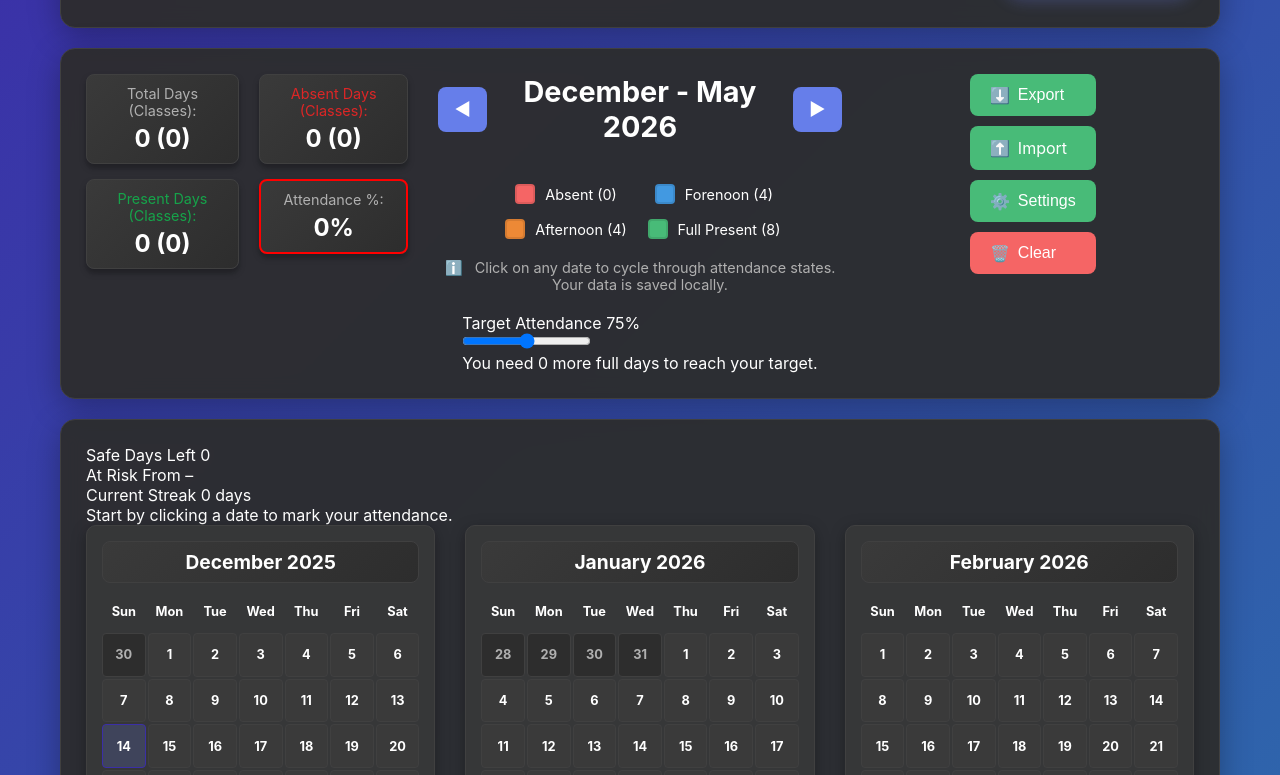
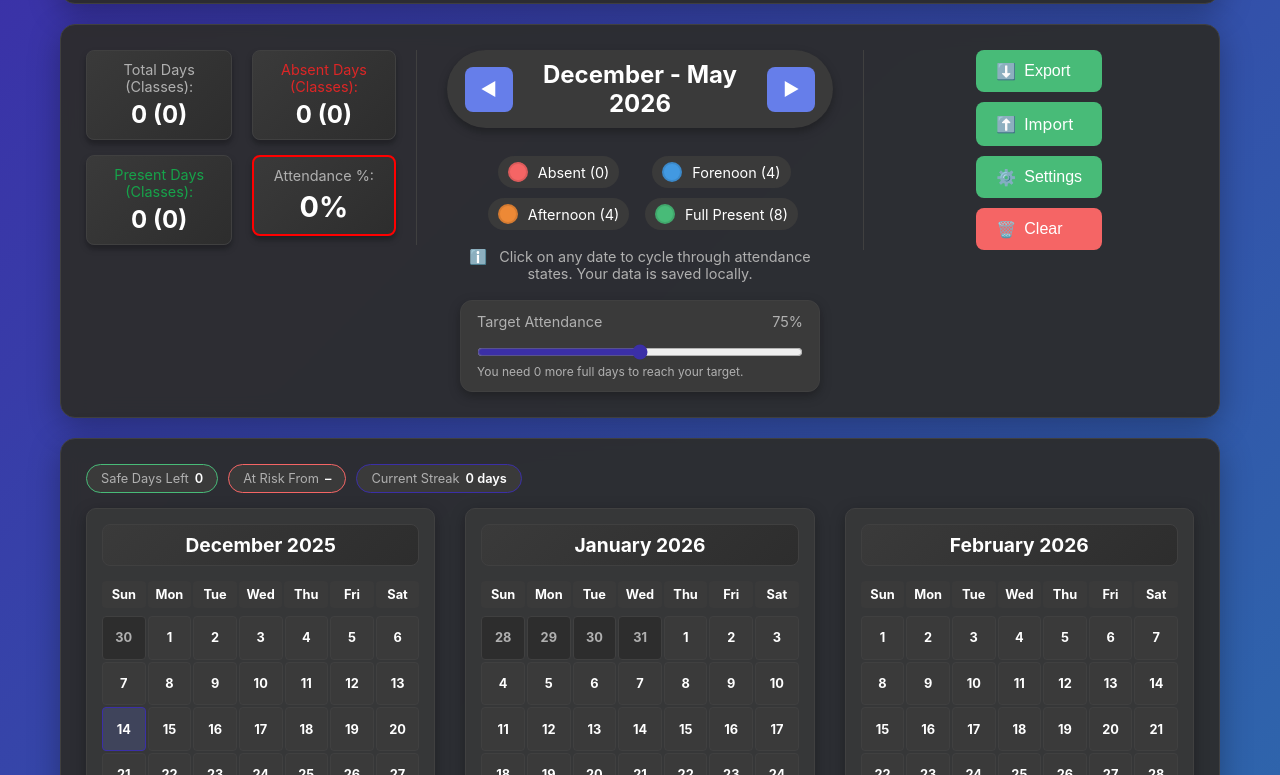
Before and after one commit to Mini-Project-abes/attendance-tracker, a plain HTML site: page index.html in a window 1280 px wide. Shown: the part 135-910 px from the top of the page. Drawn offline with Linux system fonts and the light colour scheme; a web font is replaced by a local one.

Commit message:
Enhance styles for subject management and layout
Added new styles for subject management and improved existing styles.

```diff
--- a/style.css
+++ b/style.css
@@ -5,7 +5,6 @@
 }
 
 :root {
-  /* Dark theme (default) */
   --bg-primary: #1a1a1a;
   --bg-secondary: #2d2d2d;
   --bg-tertiary: #3a3a3a;
@@ -19,6 +18,7 @@
   --warning-color: #ed8936;
   --danger-color: #f56565;
   --info-color: #4299e1;
+  scroll-behavior: smooth;
 }
 
 body {
@@ -54,7 +54,7 @@ header {
   display: flex;
   justify-content: space-between;
   align-items: center;
-  margin-bottom: 20px;
+  margin-bottom: 10px;
   flex-wrap: wrap;
   gap: 20px;
 }
@@ -68,6 +68,28 @@ header h1 {
 header h1 i {
   color: var(--accent-color);
   margin-right: 10px;
+}
+
+.subtitle {
+  font-size: 0.95rem;
+  color: var(--text-secondary);
+  margin-top: 4px;
+}
+
+.header-right {
+  display: flex;
+  align-items: center;
+  gap: 12px;
+}
+
+.subject-select select {
+  background: var(--bg-tertiary);
+  color: var(--text-primary);
+  border-radius: 999px;
+  border: 1px solid var(--border-color);
+  padding: 8px 12px;
+  font-size: 0.9rem;
+  outline: none;
 }
 
 .profile-chip {
@@ -99,11 +121,6 @@ header h1 i {
 .profile-chip span {
   font-weight: 600;
   font-size: 1rem;
-}
-
-.profile-chip .fa-edit {
-  font-size: 0.9rem;
-  opacity: 0.8;
 }
 
 .stats {
@@ -146,7 +163,11 @@ header h1 i {
   color: var(--text-primary);
 }
 
-/* Color styling for specific stat items */
+.attendance-percentage-stat span:last-child {
+  font-size: 1.8rem;
+}
+
+/* color focus */
 .absent-days-stat .stat-label {
   color: #dc2626 !important;
 }
@@ -181,13 +202,15 @@ header h1 i {
   justify-content: center;
   align-items: center;
   flex: 0.8;
+  border-right: 1px solid var(--border-color);
+  padding-right: 20px;
 }
 
 .center-section {
   display: flex;
   flex-direction: column;
   align-items: center;
-  gap: 20px;
+  gap: 18px;
   flex: 1;
 }
 
@@ -196,14 +219,20 @@ header h1 i {
   justify-content: center;
   align-items: center;
   flex: 0.8;
+  border-left: 1px solid var(--border-color);
+  padding-left: 20px;
 }
 
 .month-navigation {
   display: flex;
   align-items: center;
   justify-content: center;
-  margin-bottom: 20px;
+  margin-bottom: 10px;
   gap: 20px;
+  background: var(--bg-tertiary);
+  padding: 10px 18px;
+  border-radius: 999px;
+  box-shadow: 0 4px 10px var(--shadow-color);
 }
 
 .nav-btn {
@@ -222,8 +251,16 @@ header h1 i {
   transform: translateY(-2px);
 }
 
+.nav-btn:focus-visible,
+.control-btn:focus-visible,
+.theme-btn:focus-visible,
+.close-btn:focus-visible {
+  outline: 2px solid var(--accent-color);
+  outline-offset: 2px;
+}
+
 #currentMonth {
-  font-size: 1.8rem;
+  font-size: 1.5rem;
   color: var(--text-primary);
   min-width: 200px;
   text-align: center;
@@ -265,7 +302,7 @@ header h1 i {
 .legend {
   display: grid;
   grid-template-columns: repeat(2, 1fr);
-  gap: 15px;
+  gap: 10px;
   justify-items: center;
 }
 
@@ -275,12 +312,15 @@ header h1 i {
   gap: 10px;
   font-size: 0.9rem;
   color: var(--text-primary);
+  background: var(--bg-tertiary);
+  padding: 6px 10px;
+  border-radius: 999px;
 }
 
 .legend-color {
   width: 20px;
   height: 20px;
-  border-radius: 4px;
+  border-radius: 999px;
   border: 2px solid rgba(0, 0, 0, 0.1);
 }
 
@@ -310,6 +350,50 @@ header h1 i {
   border: 1px solid var(--border-color);
 }
 
+.summary-chips {
+  display: flex;
+  flex-wrap: wrap;
+  gap: 10px;
+  margin-bottom: 15px;
+}
+
+.chip {
+  background: var(--bg-tertiary);
+  border-radius: 999px;
+  padding: 6px 14px;
+  font-size: 0.8rem;
+  color: var(--text-secondary);
+  border: 1px solid var(--border-color);
+  display: flex;
+  align-items: center;
+  gap: 6px;
+}
+
+.chip span {
+  font-weight: 600;
+  color: var(--text-primary);
+}
+
+.chip-safe {
+  border-color: var(--success-color);
+}
+
+.chip-risk {
+  border-color: var(--danger-color);
+}
+
+.chip-streak {
+  border-color: var(--accent-color);
+}
+
+.empty-state {
+  margin-bottom: 15px;
+  font-size: 0.9rem;
+  color: var(--text-secondary);
+  text-align: center;
+  display: none;
+}
+
 .six-months-grid {
   display: grid;
   grid-template-columns: repeat(3, 1fr);
@@ -322,6 +406,16 @@ header h1 i {
   padding: 15px;
   box-shadow: 0 4px 15px var(--shadow-color);
   border: 1px solid var(--border-color);
+  transition: all 0.2s ease;
+}
+
+.month-calendar:hover {
+  transform: translateY(-2px);
+  box-shadow: 0 8px 20px var(--shadow-color);
+}
+
+.month-calendar.current-range-month {
+  border-color: var(--accent-color);
 }
 
 .month-title {
@@ -353,6 +447,8 @@ header h1 i {
   color: var(--text-primary);
   padding: 6px;
   font-size: 0.8rem;
+  background: var(--bg-tertiary);
+  border-radius: 4px;
 }
 
 .calendar-grid {
@@ -385,6 +481,7 @@ header h1 i {
 .calendar-day.other-month {
   color: var(--text-secondary);
   background: var(--bg-secondary);
+  cursor: default;
 }
 
 .calendar-day.today {
@@ -440,123 +537,36 @@ header h1 i {
   margin-right: 8px;
 }
 
-/* Responsive Design */
-@media (max-width: 768px) {
-  .container {
-    padding: 10px;
+/* Target attendance */
+.target-attendance {
+  width: 100%;
+  max-width: 360px;
+  background: var(--bg-tertiary);
+  border-radius: 12px;
+  padding: 12px 16px;
+  border: 1px solid var(--border-color);
+  box-shadow: 0 4px 12px var(--shadow-color);
 }
 
-  .header-top {
-    flex-direction: column;
-    text-align: center;
+.target-header {
+  display: flex;
+  justify-content: space-between;
+  align-items: center;
+  margin-bottom: 8px;
+  font-size: 0.9rem;
+  color: var(--text-secondary);
 }
 
-  header h1 {
-    font-size: 2rem;
+#targetSlider {
+  width: 100%;
+  margin: 6px 0 4px;
+  accent-color: var(--accent-color);
 }
 
-  .info-block {
-    flex-direction: column;
-    gap: 20px;
-  }
-
-  .stats {
-    flex-direction: row;
-    gap: 10px;
-  }
-
-  .data-controls {
-    flex-direction: row !important;
-    justify-content: center;
-    align-items: center;
-    gap: 10px;
-    flex-wrap: wrap;
-    width: 100%;
-  }
-
-  .stat-item {
-    min-width: 100px;
-  }
-
-  .month-navigation {
-    flex-direction: row !important;
-    justify-content: center;
-    align-items: center;
-    gap: 10px;
-    margin-bottom: 10px;
-    width: 100%;
-  }
-
-  .month-navigation h2 {
-    flex: 1;
-    text-align: center;
-    font-size: 1.1rem;
-    margin: 0 5px;
-  }
-
-  .legend {
-    grid-template-columns: 1fr;
-    gap: 10px;
-  }
-
-  .six-months-container {
-    padding: 15px;
-  }
-
-  .six-months-grid {
-    grid-template-columns: 1fr !important;
-    gap: 15px;
-  }
-
-  .calendar-day {
-    font-size: 0.7rem;
-  }
-
-  .stats-section,
-  .controls-section {
-    justify-content: center;
-    align-items: center;
-    text-align: center;
-    width: 100%;
-  }
-  .stats {
-    flex-direction: column;
-    align-items: center;
-  }
-
-  .stats-column {
-    flex-direction: row;
-    gap: 10px;
-  }
-  .data-controls {
-    align-items: center;
-  }
-}
-
-@media (max-width: 480px) {
-  header h1 {
-    font-size: 1.5rem;
-  }
-
-  #currentSixMonths {
-    font-size: 1.4rem;
-  }
-
-  .six-months-grid {
-    grid-template-columns: 1fr;
-    gap: 15px;
-  }
-
-  .calendar-day {
-    font-size: 0.6rem;
-  }
-
-  .calendar-day::after {
-    font-size: 0.4rem;
-  }
-  .month-navigation h2 {
-    font-size: 1rem;
-  }
+.target-hint {
+  font-size: 0.75rem;
+  color: var(--text-secondary);
+  margin: 0;
 }
 
 /* Modal Styles */
@@ -683,346 +693,231 @@ header h1 i {
   background: rgba(102, 126, 234, 0.2);
 }
 
-/* Theme Variations */
-body[data-theme="light"] {
-  --bg-primary: #ffffff;
-  --bg-secondary: #f8f9fa;
-  --bg-tertiary: #e9ecef;
-  --text-primary: #212529;
-  --text-secondary: #6c757d;
-  --accent-color: #007bff;
-  --accent-secondary: #0056b3;
-  --border-color: #dee2e6;
-  --shadow-color: rgba(0, 0, 0, 0.1);
-  --success-color: #28a745;
-  --warning-color: #ffc107;
-  --danger-color: #dc3545;
-  --info-color: #17a2b8;
+.clear-actions {
+  display: flex;
+  flex-wrap: wrap;
+  gap: 10px;
+  margin-top: 10px;
 }
 
-body[data-theme="blue"] {
-  --bg-primary: #1e3a8a;
-  --bg-secondary: #1e40af;
-  --bg-tertiary: #3b82f6;
-  --text-primary: #ffffff;
-  --text-secondary: #bfdbfe;
-  --accent-color: #60a5fa;
-  --accent-secondary: #3b82f6;
-  --border-color: #1d4ed8;
-  --shadow-color: rgba(0, 0, 0, 0.3);
+/* Theme variations (same as before, truncated for brevity in your file) */
+/* Keep all your existing body[data-theme="..."] blocks exactly as you had them */
+
+/* Responsive Design */
+@media (max-width: 768px) {
+  .container {
+    padding: 10px;
   }
 
-body[data-theme="green"] {
-  --bg-primary: #064e3b;
-  --bg-secondary: #065f46;
-  --bg-tertiary: #047857;
-  --text-primary: #ffffff;
-  --text-secondary: #a7f3d0;
-  --accent-color: #10b981;
-  --accent-secondary: #059669;
-  --border-color: #065f46;
-  --shadow-color: rgba(0, 0, 0, 0.3);
+  .header-top {
+    flex-direction: column;
+    text-align: center;
   }
 
-body[data-theme="fire"] {
-  --bg-primary: #7c2d12;
-  --bg-secondary: #991b1b;
-  --bg-tertiary: #dc2626;
-  --text-primary: #ffffff;
-  --text-secondary: #fecaca;
-  --accent-color: #f97316;
-  --accent-secondary: #ea580c;
-  --border-color: #991b1b;
-  --shadow-color: rgba(0, 0, 0, 0.3);
+  header h1 {
+    font-size: 2rem;
   }
 
-body[data-theme="ocean"] {
-  --bg-primary: #0c4a6e;
-  --bg-secondary: #0369a1;
-  --bg-tertiary: #0891b2;
-  --text-primary: #ffffff;
-  --text-secondary: #bae6fd;
-  --accent-color: #06b6d4;
-  --accent-secondary: #0891b2;
-  --border-color: #0c4a6e;
-  --shadow-color: rgba(0, 0, 0, 0.3);
+  .header-right {
+    justify-content: center;
   }
 
-body[data-theme="purple"] {
-  --bg-primary: #581c87;
-  --bg-secondary: #7c3aed;
-  --bg-tertiary: #a855f7;
-  --text-primary: #ffffff;
-  --text-secondary: #e9d5ff;
-  --accent-color: #c084fc;
-  --accent-secondary: #a855f7;
-  --border-color: #581c87;
-  --shadow-color: rgba(0, 0, 0, 0.3);
+  .info-block {
+    flex-direction: column;
+    gap: 20px;
   }
 
-body[data-theme="orange"] {
-  --bg-primary: #9a3412;
-  --bg-secondary: #c2410c;
-  --bg-tertiary: #ea580c;
-  --text-primary: #ffffff;
-  --text-secondary: #fed7aa;
-  --accent-color: #fb923c;
-  --accent-secondary: #f97316;
-  --border-color: #9a3412;
-  --shadow-color: rgba(0, 0, 0, 0.3);
+  .stats-section,
+  .controls-section {
+    border: none;
+    padding: 0;
   }
 
-body[data-theme="pink"] {
-  --bg-primary: #831843;
-  --bg-secondary: #be185d;
-  --bg-tertiary: #ec4899;
-  --text-primary: #ffffff;
-  --text-secondary: #fce7f3;
-  --accent-color: #f472b6;
-  --accent-secondary: #ec4899;
-  --border-color: #831843;
-  --shadow-color: rgba(0, 0, 0, 0.3);
+  .stats {
+    flex-direction: column;
+    align-items: center;
   }
 
-body[data-theme="gold"] {
-  --bg-primary: #92400e;
-  --bg-secondary: #b45309;
-  --bg-tertiary: #d97706;
-  --text-primary: #ffffff;
-  --text-secondary: #fef3c7;
-  --accent-color: #fbbf24;
-  --accent-secondary: #f59e0b;
-  --border-color: #92400e;
-  --shadow-color: rgba(0, 0, 0, 0.3);
+  .stats-column {
+    flex-direction: row;
+    gap: 10px;
   }
 
-body[data-theme="coffee"] {
-  --bg-primary: #451a03;
-  --bg-secondary: #78350f;
-  --bg-tertiary: #92400e;
-  --text-primary: #ffffff;
-  --text-secondary: #fef3c7;
-  --accent-color: #d97706;
-  --accent-secondary: #b45309;
-  --border-color: #451a03;
-  --shadow-color: rgba(0, 0, 0, 0.3);
+  .data-controls {
+    flex-direction: row !important;
+    justify-content: center;
+    align-items: center;
+    gap: 10px;
+    flex-wrap: wrap;
+    width: 100%;
   }
 
-body[data-theme="forest"] {
-  --bg-primary: #14532d;
-  --bg-secondary: #166534;
-  --bg-tertiary: #16a34a;
-  --text-primary: #ffffff;
-  --text-secondary: #bbf7d0;
-  --accent-color: #4ade80;
-  --accent-secondary: #22c55e;
-  --border-color: #14532d;
-  --shadow-color: rgba(0, 0, 0, 0.3);
+  .stat-item {
+    min-width: 100px;
   }
 
-body[data-theme="sunset"] {
-  --bg-primary: #7c2d12;
-  --bg-secondary: #c2410c;
-  --bg-tertiary: #ea580c;
-  --text-primary: #ffffff;
-  --text-secondary: #fed7aa;
-  --accent-color: #fb923c;
-  --accent-secondary: #f97316;
-  --border-color: #7c2d12;
-  --shadow-color: rgba(0, 0, 0, 0.3);
+  .month-navigation {
+    flex-direction: row !important;
+    justify-content: center;
+    align-items: center;
+    gap: 10px;
+    margin-bottom: 10px;
+    width: 100%;
   }
 
-body[data-theme="night"] {
-  --bg-primary: #0f172a;
-  --bg-secondary: #1e293b;
-  --bg-tertiary: #334155;
-  --text-primary: #ffffff;
-  --text-secondary: #cbd5e1;
-  --accent-color: #64748b;
-  --accent-secondary: #475569;
-  --border-color: #1e293b;
-  --shadow-color: rgba(0, 0, 0, 0.3);
+  .month-navigation h2 {
+    flex: 1;
+    text-align: center;
+    font-size: 1.1rem;
+    margin: 0 5px;
   }
 
-body[data-theme="rainbow"] {
-  --bg-primary: #581c87;
-  --bg-secondary: #7c3aed;
-  --bg-tertiary: #a855f7;
-  --text-primary: #ffffff;
-  --text-secondary: #e9d5ff;
-  --accent-color: #c084fc;
-  --accent-secondary: #a855f7;
-  --border-color: #581c87;
-  --shadow-color: rgba(0, 0, 0, 0.3);
+  .legend {
+    grid-template-columns: 1fr;
+    gap: 10px;
   }
 
-body[data-theme="galaxy"] {
-  --bg-primary: #1e1b4b;
-  --bg-secondary: #312e81;
-  --bg-tertiary: #4338ca;
-  --text-primary: #ffffff;
-  --text-secondary: #c7d2fe;
-  --accent-color: #6366f1;
-  --accent-secondary: #4f46e5;
-  --border-color: #1e1b4b;
-  --shadow-color: rgba(0, 0, 0, 0.3);
+  .six-months-container {
+    padding: 15px;
   }
 
-body[data-theme="earth"] {
-  --bg-primary: #365314;
-  --bg-secondary: #4d7c0f;
-  --bg-tertiary: #65a30d;
-  --text-primary: #ffffff;
-  --text-secondary: #d9f99d;
-  --accent-color: #84cc16;
-  --accent-secondary: #65a30d;
-  --border-color: #365314;
-  --shadow-color: rgba(0, 0, 0, 0.3);
+  .six-months-grid {
+    grid-template-columns: 1fr !important;
+    gap: 15px;
   }
 
-body[data-theme="space"] {
-  --bg-primary: #0f172a;
-  --bg-secondary: #1e293b;
-  --bg-tertiary: #334155;
-  --text-primary: #ffffff;
-  --text-secondary: #cbd5e1;
-  --accent-color: #64748b;
-  --accent-secondary: #475569;
-  --border-color: #1e293b;
-  --shadow-color: rgba(0, 0, 0, 0.3);
+  .calendar-day {
+    font-size: 0.7rem;
   }
 
-body[data-theme="crystal"] {
-  --bg-primary: #0c4a6e;
-  --bg-secondary: #0369a1;
-  --bg-tertiary: #0891b2;
-  --text-primary: #ffffff;
-  --text-secondary: #bae6fd;
-  --accent-color: #06b6d4;
-  --accent-secondary: #0891b2;
-  --border-color: #0c4a6e;
-  --shadow-color: rgba(0, 0, 0, 0.3);
+  .summary-chips {
+    justify-content: center;
+  }
 }
 
-body[data-theme="aurora"] {
-  --bg-primary: #064e3b;
-  --bg-secondary: #065f46;
-  --bg-tertiary: #047857;
-  --text-primary: #ffffff;
-  --text-secondary: #a7f3d0;
-  --accent-color: #10b981;
-  --accent-secondary: #059669;
-  --border-color: #064e3b;
-  --shadow-color: rgba(0, 0, 0, 0.3);
+@media (max-width: 480px) {
+  header h1 {
+    font-size: 1.5rem;
   }
 
-body[data-theme="mountain"] {
-  --bg-primary: #374151;
-  --bg-secondary: #4b5563;
-  --bg-tertiary: #6b7280;
-  --text-primary: #ffffff;
-  --text-secondary: #d1d5db;
-  --accent-color: #9ca3af;
-  --accent-secondary: #6b7280;
-  --border-color: #374151;
-  --shadow-color: rgba(0, 0, 0, 0.3);
+  .six-months-grid {
+    grid-template-columns: 1fr;
+    gap: 15px;
   }
 
-body[data-theme="desert"] {
-  --bg-primary: #92400e;
-  --bg-secondary: #b45309;
-  --bg-tertiary: #d97706;
-  --text-primary: #ffffff;
-  --text-secondary: #fef3c7;
-  --accent-color: #fbbf24;
-  --accent-secondary: #f59e0b;
-  --border-color: #92400e;
-  --shadow-color: rgba(0, 0, 0, 0.3);
+  .calendar-day {
+    font-size: 0.6rem;
   }
 
-body[data-theme="tropical"] {
-  --bg-primary: #14532d;
-  --bg-secondary: #166534;
-  --bg-tertiary: #16a34a;
-  --text-primary: #ffffff;
-  --text-secondary: #bbf7d0;
-  --accent-color: #4ade80;
-  --accent-secondary: #22c55e;
-  --border-color: #14532d;
-  --shadow-color: rgba(0, 0, 0, 0.3);
+  .calendar-day::after {
+    font-size: 0.4rem;
   }
 
-body[data-theme="arctic"] {
-  --bg-primary: #0c4a6e;
-  --bg-secondary: #0369a1;
-  --bg-tertiary: #0891b2;
-  --text-primary: #ffffff;
-  --text-secondary: #bae6fd;
-  --accent-color: #06b6d4;
-  --accent-secondary: #0891b2;
-  --border-color: #0c4a6e;
-  --shadow-color: rgba(0, 0, 0, 0.3);
+  .month-navigation h2 {
+    font-size: 1rem;
+  }
 }
 
-body[data-theme="autumn"] {
-  --bg-primary: #7c2d12;
-  --bg-secondary: #c2410c;
-  --bg-tertiary: #ea580c;
-  --text-primary: #ffffff;
-  --text-secondary: #fed7aa;
-  --accent-color: #fb923c;
-  --accent-secondary: #f97316;
-  --border-color: #7c2d12;
-  --shadow-color: rgba(0, 0, 0, 0.3);
+/* Notification animations */
+@keyframes slideIn {
+  from {
+    transform: translateX(100%);
+    opacity: 0;
+  }
+  to {
+    transform: translateX(0);
+    opacity: 1;
+  }
 }
 
-body[data-theme="spring"] {
-  --bg-primary: #14532d;
-  --bg-secondary: #166534;
-  --bg-tertiary: #16a34a;
-  --text-primary: #ffffff;
-  --text-secondary: #bbf7d0;
-  --accent-color: #4ade80;
-  --accent-secondary: #22c55e;
-  --border-color: #14532d;
-  --shadow-color: rgba(0, 0, 0, 0.3);
+@keyframes slideOut {
+  from {
+    transform: translateX(0);
+    opacity: 1;
+  }
+  to {
+    transform: translateX(100%);
+    opacity: 0;
+  }
+}
+/* Manage Subjects Button */
+.manage-subjects-btn {
+  background: var(--accent-color);
+  color: white;
+  border: none;
+  padding: 8px 16px;
+  border-radius: 999px;
+  cursor: pointer;
+  font-size: 0.9rem;
+  transition: all 0.3s ease;
+  display: inline-flex;
+  align-items: center;
+  gap: 6px;
+  border: 1px solid var(--border-color);
 }
 
-body[data-theme="summer"] {
-  --bg-primary: #92400e;
-  --bg-secondary: #b45309;
-  --bg-tertiary: #d97706;
-  --text-primary: #ffffff;
-  --text-secondary: #fef3c7;
-  --accent-color: #fbbf24;
-  --accent-secondary: #f59e0b;
-  --border-color: #92400e;
-  --shadow-color: rgba(0, 0, 0, 0.3);
+.manage-subjects-btn:hover {
+  transform: translateY(-2px);
+  box-shadow: 0 4px 12px rgba(102, 126, 234, 0.3);
 }
 
-body[data-theme="winter"] {
-  --bg-primary: #0c4a6e;
-  --bg-secondary: #0369a1;
-  --bg-tertiary: #0891b2;
-  --text-primary: #ffffff;
-  --text-secondary: #bae6fd;
-  --accent-color: #06b6d4;
-  --accent-secondary: #0891b2;
-  --border-color: #0c4a6e;
-  --shadow-color: rgba(0, 0, 0, 0.3);
+/* Subjects Modal */
+.add-subject-form {
+  display: flex;
+  gap: 10px;
+  margin-bottom: 20px;
 }
 
-body[data-theme="light"] header h1,
-body[data-theme="light"] #currentMonth,
-body[data-theme="light"] .calendar-header div,
-body[data-theme="light"] .legend-item span {
-  color: #fff !important;
+.subject-input {
+  flex: 1;
+  background: var(--bg-tertiary);
+  color: var(--text-primary);
+  border: 1px solid var(--border-color);
+  border-radius: 8px;
+  padding: 10px 15px;
+  font-size: 1rem;
+  outline: none;
 }
 
-body[data-theme="light"] .legend-color {
-  border-color: #fff !important;
+.subject-input:focus {
+  border-color: var(--accent-color);
 }
 
-body[data-theme="light"] .calendar-day {
-  color: #000 !important;
+.subjects-list {
+  display: flex;
+  flex-direction: column;
+  gap: 10px;
+  max-height: 300px;
+  overflow-y: auto;
 }
+
+.subject-item {
+  background: var(--bg-tertiary);
+  border: 1px solid var(--border-color);
+  border-radius: 8px;
+  padding: 12px 15px;
+  display: flex;
+  justify-content: space-between;
+  align-items: center;
+  transition: all 0.3s ease;
+}
+
+.subject-item:hover {
+  border-color: var(--accent-color);
+}
+
+.subject-info {
+  flex: 1;
+}
+
+.subject-name {
+  font-weight: bold;
+  color: var(--text-primary);
+  font-size: 1rem;
+  margin-bottom: 4px;
+}
+
+.subject-stats {
+  font-size: 0.8rem;
+  color: var(--text-secondary);
+}
```
Lines whose indentation alone changed are shown as unchanged.
